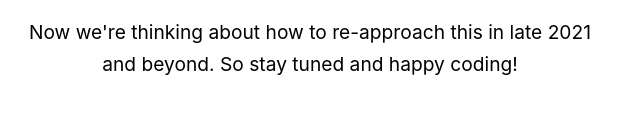
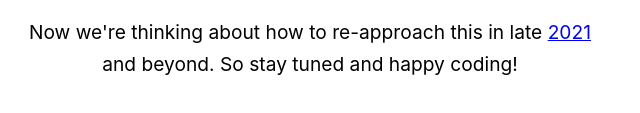
Before and after one commit to paguielng/dev-folks, a plain HTML site: page website/index.html in a window 1280 px wide. Shown: the part 285-398 px from the top of the page, 330-970 px from the left. Drawn offline with Linux system fonts and the light colour scheme.

Commit message:
Update index.html

```diff
--- a/website/index.html
+++ b/website/index.html
@@ -17,7 +17,7 @@
     <div class="container">
       <h1>👋 Hey DEV Folks!</h1>
       <p>This was once the home to a directory of local developer meetups organized by <a href="https://dev.to">DƎV</a>, and then a global pandemic hit.</p>
-      <p>Now we're thinking about how to re-approach this in late 2021 and beyond. So stay tuned and happy coding!</p>
+      <p>Now we're thinking about how to re-approach this in late  <a href="https://devforum.roblox.com/">2021</a> and beyond. So stay tuned and happy coding!</p>
     </div>
   </body>
 
```
